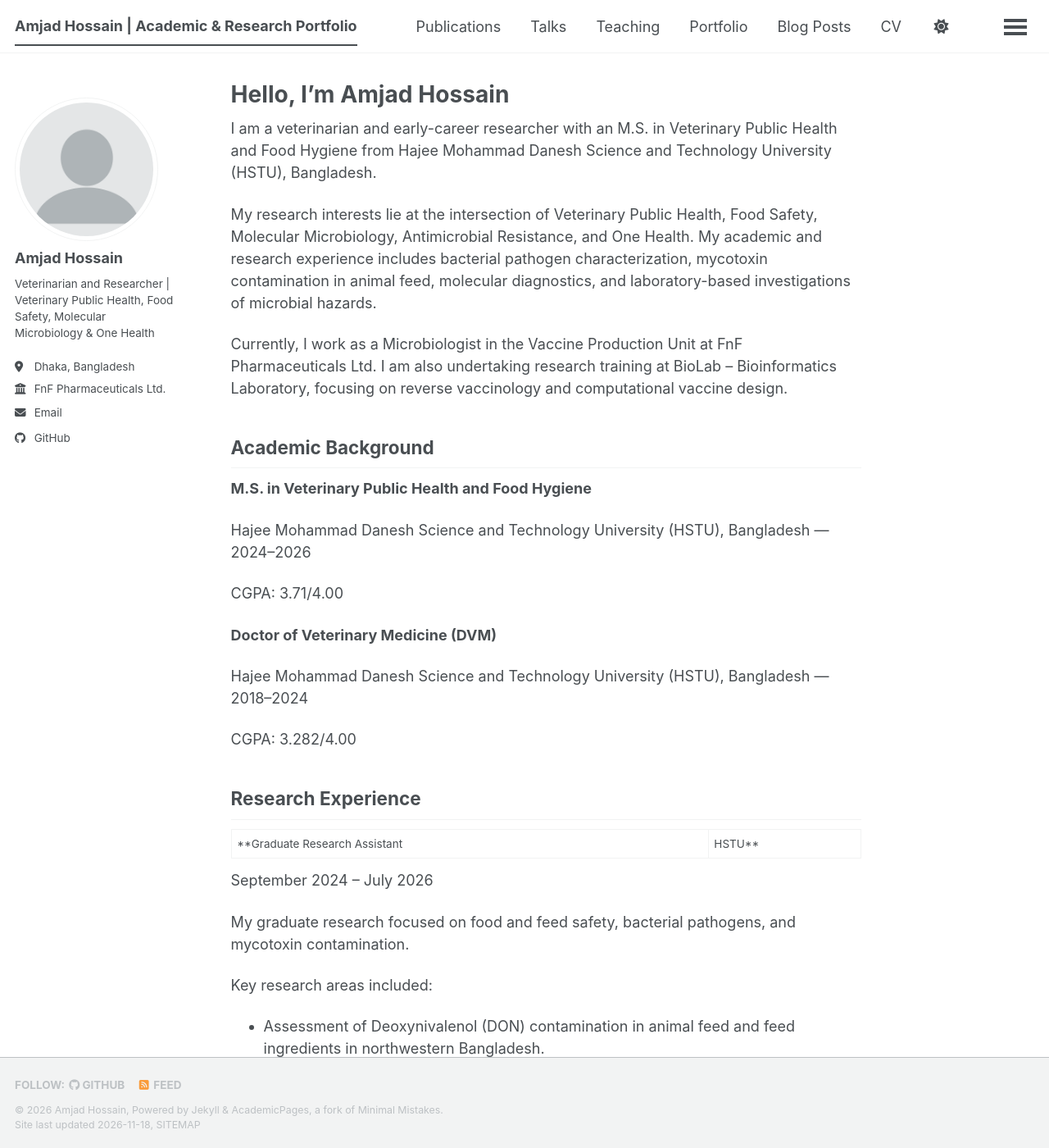
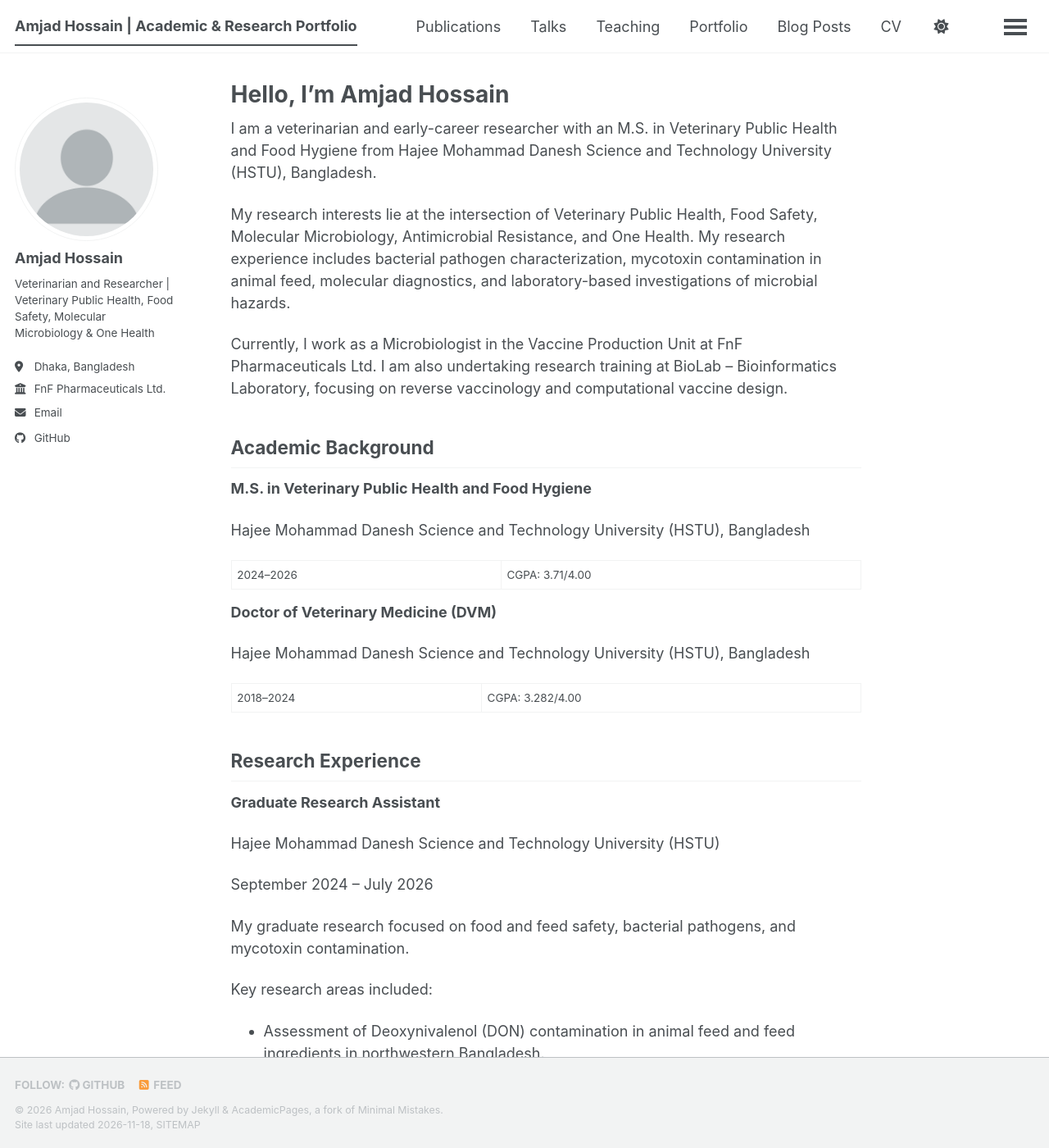
Before and after one commit to Amjad-VPHFH/amjad-vphfh.github.io, a Jekyll site: the page built from _pages/about.md, in a window 1280 px wide and 1400 px high. Shown: the whole window at 82% size. Built offline with Jekyll 4.4.1, drawn with Linux system fonts in a browser that asks for light colours; a script bundle is joined from its source files by our own code; a style sheet for code colours, icons or effects is not loaded; some of the changed text lies outside the part shown.

Commit message:
Revise about page content and formatting
Updated the about page with corrected formatting and additional details about research experience and professional roles.

```diff
--- a/_pages/about.md
+++ b/_pages/about.md
@@ -9,7 +9,7 @@ redirect_from:
 
 I am a veterinarian and early-career researcher with an M.S. in Veterinary Public Health and Food Hygiene from Hajee Mohammad Danesh Science and Technology University (HSTU), Bangladesh.
 
-My research interests lie at the intersection of Veterinary Public Health, Food Safety, Molecular Microbiology, Antimicrobial Resistance, and One Health. My academic and research experience includes bacterial pathogen characterization, mycotoxin contamination in animal feed, molecular diagnostics, and laboratory-based investigations of microbial hazards.
+My research interests lie at the intersection of Veterinary Public Health, Food Safety, Molecular Microbiology, Antimicrobial Resistance, and One Health. My research experience includes bacterial pathogen characterization, mycotoxin contamination in animal feed, molecular diagnostics, and laboratory-based investigations of microbial hazards.
 
 Currently, I work as a Microbiologist in the Vaccine Production Unit at FnF Pharmaceuticals Ltd. I am also undertaking research training at BioLab – Bioinformatics Laboratory, focusing on reverse vaccinology and computational vaccine design.
 
@@ -17,19 +17,21 @@ Currently, I work as a Microbiologist in the Vaccine Production Unit at FnF Phar
 
 **M.S. in Veterinary Public Health and Food Hygiene**
 
-Hajee Mohammad Danesh Science and Technology University (HSTU), Bangladesh — 2024–2026
+Hajee Mohammad Danesh Science and Technology University (HSTU), Bangladesh
 
-CGPA: 3.71/4.00
+2024–2026 | CGPA: 3.71/4.00
 
 **Doctor of Veterinary Medicine (DVM)**
 
-Hajee Mohammad Danesh Science and Technology University (HSTU), Bangladesh — 2018–2024
+Hajee Mohammad Danesh Science and Technology University (HSTU), Bangladesh
 
-CGPA: 3.282/4.00
+2018–2024 | CGPA: 3.282/4.00
 
 ## Research Experience
 
-**Graduate Research Assistant | HSTU**
+**Graduate Research Assistant**
+
+Hajee Mohammad Danesh Science and Technology University (HSTU)
 
 September 2024 – July 2026
 
```
Also changed, not shown: other parts of _pages/about.md (+42 -11 lines).
